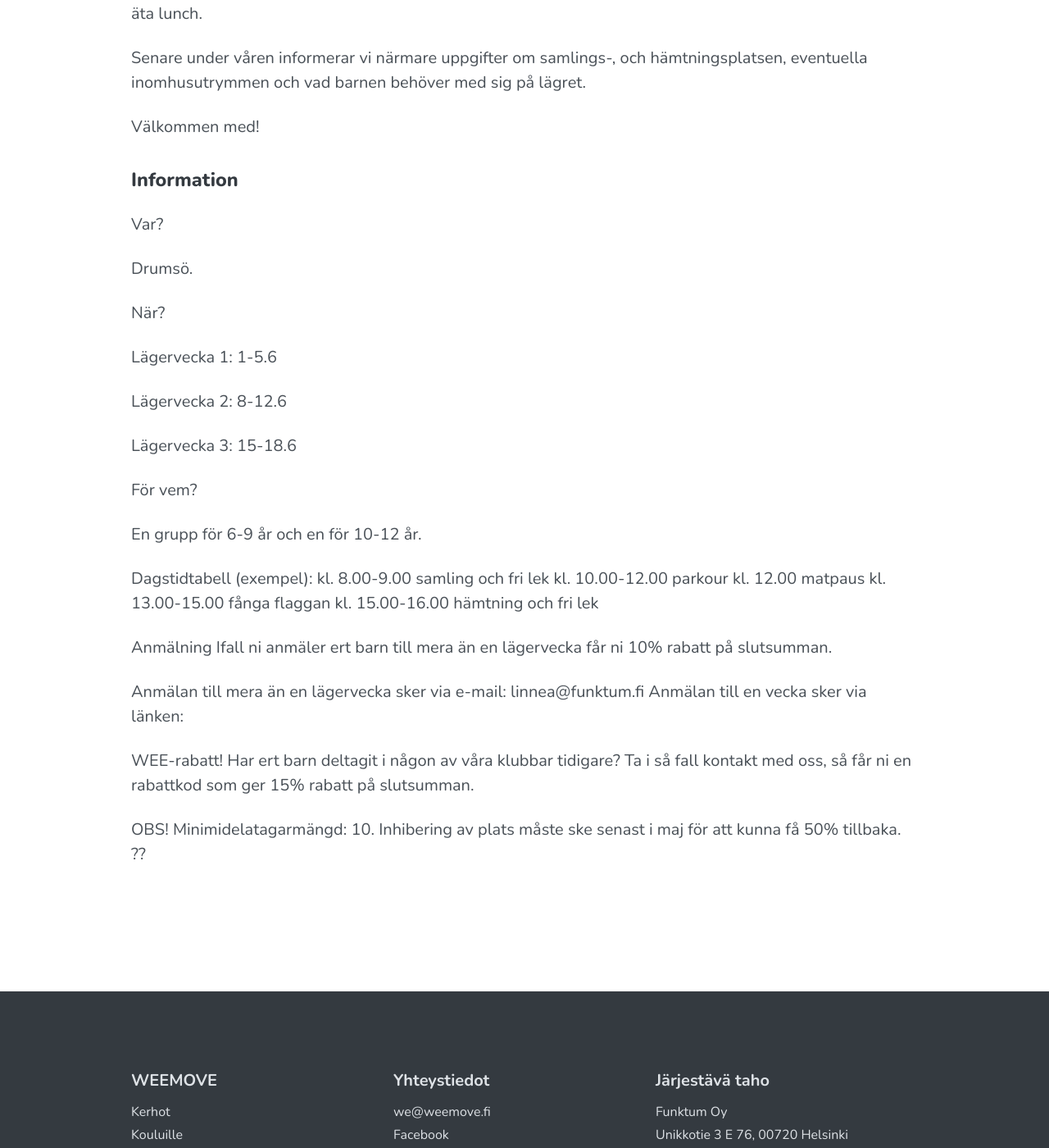
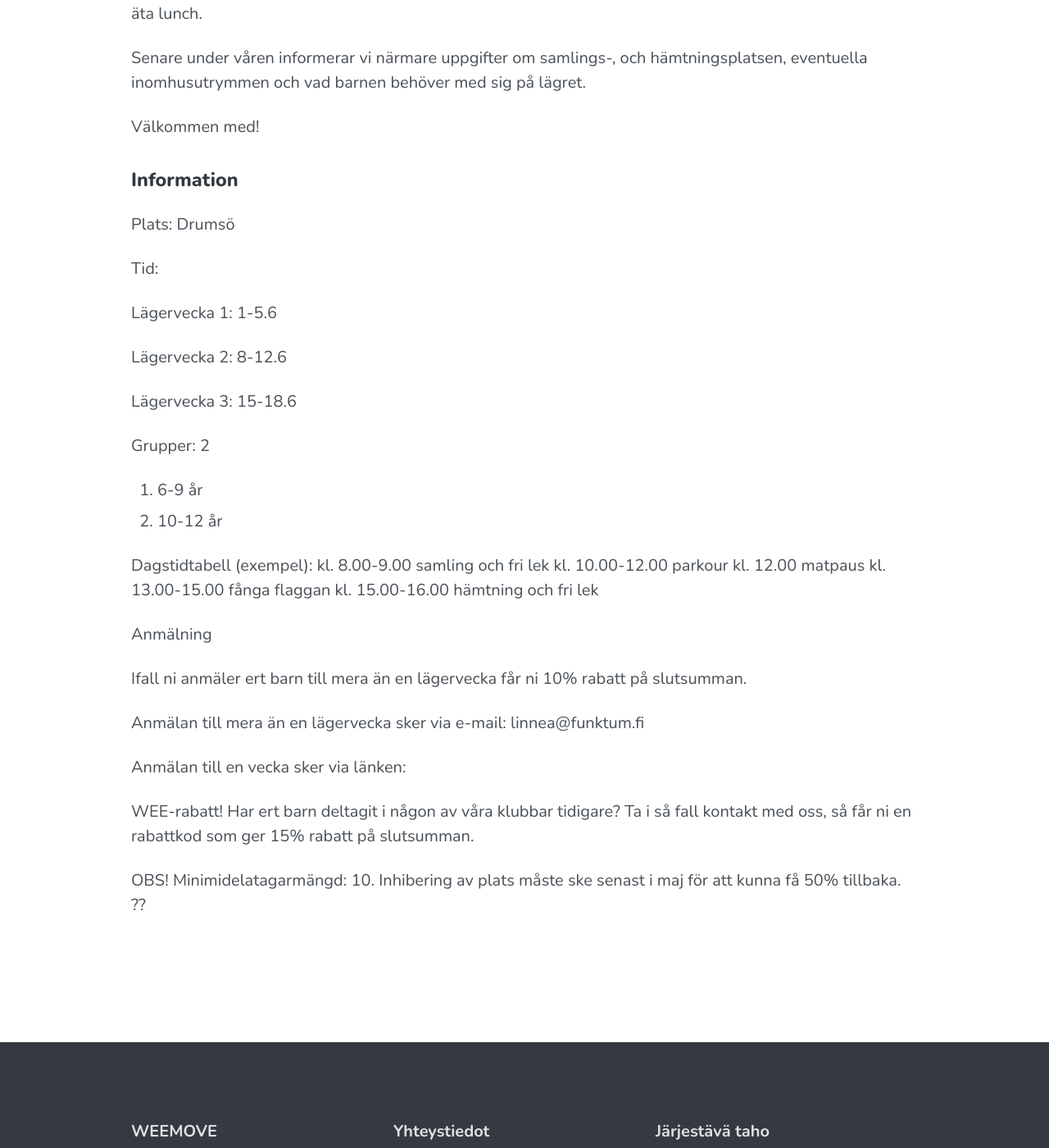
Before and after one commit to Funktum/weemove, a Jekyll site: the page built from _pages/dagslager.md, in a window 1280 px wide and 1400 px high, scrolled down 997 px. Shown: the whole window at 82% size. Built offline with Jekyll 4.4.1, drawn with Linux system fonts in a browser that asks for light colours; a script that is not in the unit is left out.

Commit message:
Update dagslager.md

```diff
--- a/_pages/dagslager.md
+++ b/_pages/dagslager.md
@@ -15,13 +15,10 @@ Välkommen med!
 
 ### Information
 
-Var?
+Plats: Drumsö
 
 
-Drumsö.
-
-
-När?
+Tid:
 
 Lägervecka 1: 1-5.6
 
@@ -29,10 +26,13 @@ Lägervecka 2: 8-12.6
 
 Lägervecka 3: 15-18.6
 
-För vem?
 
 
-En grupp för 6-9 år och en för 10-12 år.
+Grupper: 2
+
+1. 6-9 år
+2. 10-12 år
+
 
 Dagstidtabell (exempel):
 kl. 8.00-9.00 samling och fri lek
@@ -42,13 +42,19 @@ kl. 13.00-15.00 fånga flaggan
 kl. 15.00-16.00 hämtning och fri lek
 
 Anmälning
+
+
 Ifall ni anmäler ert barn till mera än en lägervecka får ni 10% rabatt på slutsumman.
 
 Anmälan till mera än en lägervecka sker via e-mail: linnea@funktum.fi
+
+
 Anmälan till en vecka sker via länken:
+
 
 WEE-rabatt!
 Har ert barn deltagit i någon av våra klubbar tidigare? Ta i så fall kontakt med oss, så får ni en rabattkod som ger 15% rabatt på slutsumman.
 
+
 OBS! Minimidelatagarmängd: 10.
 Inhibering av plats måste ske senast i maj för att kunna få 50% tillbaka. ??
```
